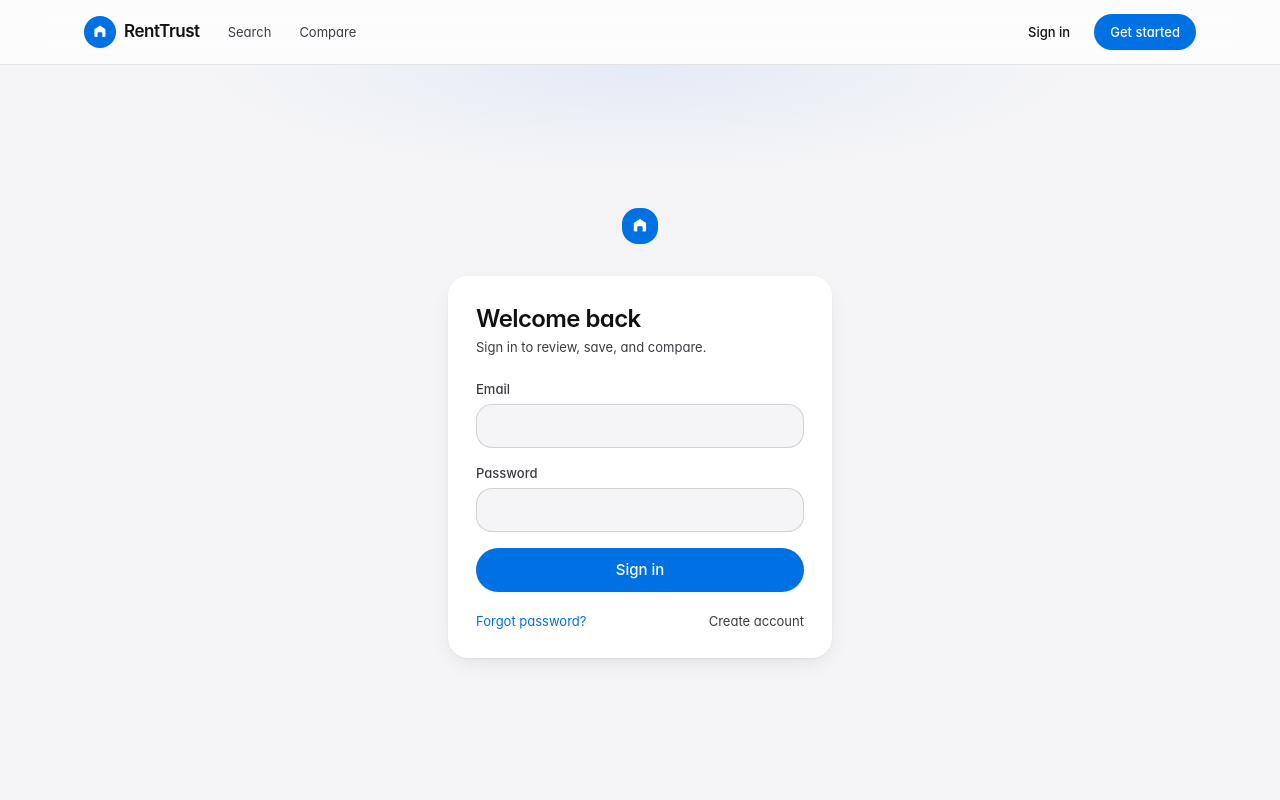
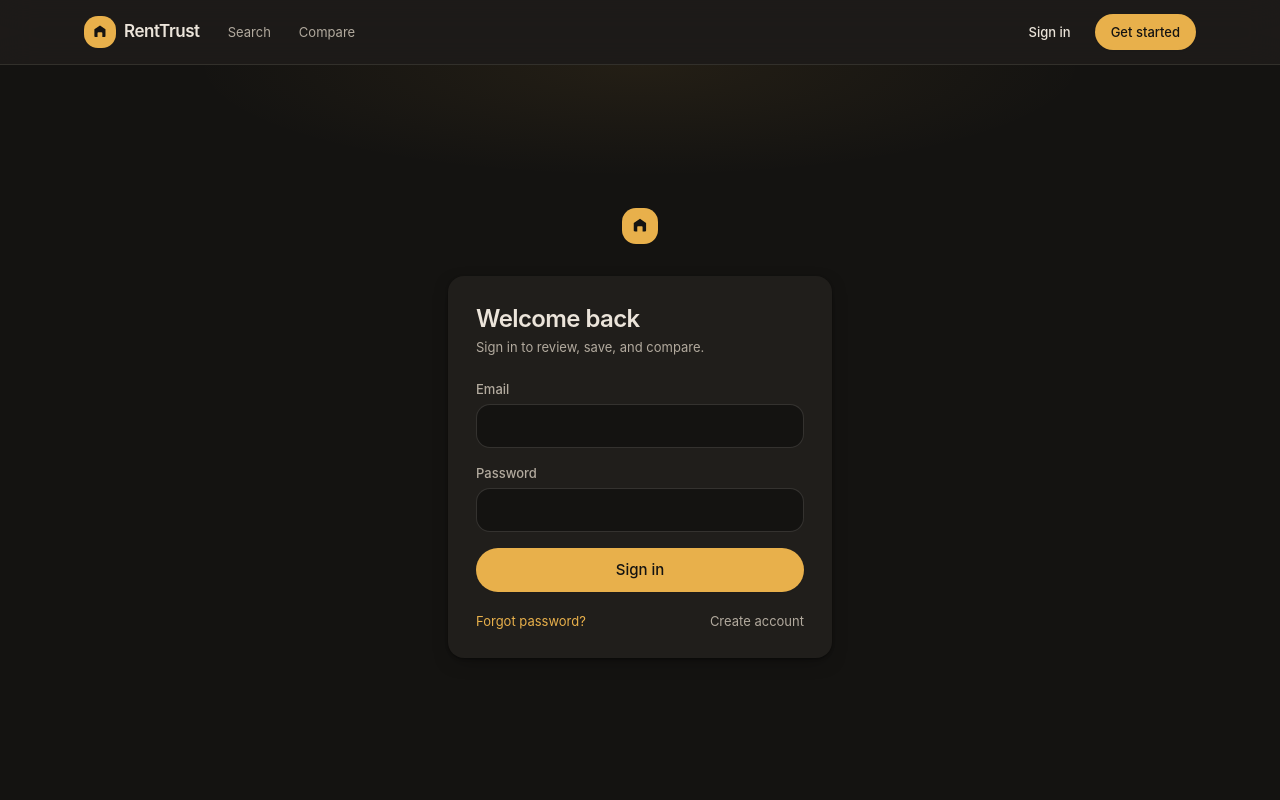
Before and after one commit to asifakhtar18/rentrust, a Next.js app in the folder apps/web/: page /login in a window 1280 px wide. Shown: the top 800 px of the page. Built offline with nearby package versions, Linux system fonts and the light colour scheme; no server answers.

Commit message:
design: dark-first warm earth palette — deep charcoal canvas, honey-gold accent, sand/wheat positives, terracotta critical; no blue, no green

```diff
--- a/apps/web/src/app/globals.css
+++ b/apps/web/src/app/globals.css
@@ -3,45 +3,63 @@
 @tailwind utilities;
 
 /*
- * Apple-inspired token layer. Light-first with a true dark theme. Values are
- * RGB channel triplets so Tailwind's <alpha-value> works. Secondary text is
- * tinted toward the ink hue, never flat gray.
+ * RentTrust design tokens — DARK-FIRST.
+ * Warm earthy palette: deep charcoal canvas, honey-gold accent, sand/wheat
+ * positives, terracotta warnings. Inspired by Golden Glow + Neutral Earth
+ * Tones. No blue, no green. Feels like warm light on dark stone.
  */
 :root {
-  --canvas: 245 245 247; /* system gray 6 — the calm page */
-  --surface: 255 255 255;
-  --surface-raised: 255 255 255;
-  --hairline: 0 0 0; /* used at low alpha */
-  --ink: 17 17 19;
-  --ink-secondary: 60 60 67; /* label secondary */
-  --ink-tertiary: 120 120 128;
-  --accent: 0 113 227; /* iOS system blue */
-  --accent-ink: 255 255 255;
-  --positive: 22 135 74;
-  --caution: 176 104 4;
-  --critical: 199 42 42;
-  --shadow: 15 23 42;
+  /* Surfaces */
+  --canvas: 20 19 17;         /* deep warm charcoal */
+  --surface: 32 30 27;        /* raised panel, like dark wood */
+  --surface-raised: 44 41 37; /* popover / dropdown */
+  --hairline: 235 228 218;    /* warm cream, used at low alpha */
+
+  /* Text */
+  --ink: 235 228 218;         /* warm cream white */
+  --ink-secondary: 178 170 158;
+  --ink-tertiary: 128 121 110;
+
+  /* Accent — warm honey gold */
+  --accent: 232 176 75;       /* #E8B04B */
+  --accent-ink: 20 19 17;     /* dark text on gold for contrast */
+
+  /* Semantic */
+  --positive: 196 180 140;    /* warm sand — quiet positive */
+  --caution: 210 155 60;      /* deeper amber */
+  --critical: 198 108 88;     /* muted terracotta, not alarming */
+
+  /* Shadows and scores */
+  --shadow: 0 0 0;
+  --score-excellent: 232 176 75;  /* gold */
+  --score-good: 210 180 120;     /* wheat */
+  --score-mixed: 178 150 110;    /* tan */
+  --score-poor: 198 108 88;      /* terracotta */
 }
 
-[data-theme='dark'] {
-  --canvas: 0 0 0;
-  --surface: 22 22 24;
-  --surface-raised: 32 32 36;
-  --hairline: 255 255 255;
-  --ink: 245 245 247;
-  --ink-secondary: 199 199 204;
-  --ink-tertiary: 142 142 147;
-  --accent: 10 132 255; /* brighter blue for dark */
-  --accent-ink: 255 255 255;
-  --positive: 48 209 88;
-  --caution: 255 179 64;
-  --critical: 255 105 97;
-  --shadow: 0 0 0;
+[data-theme='light'] {
+  --canvas: 245 240 232;      /* warm parchment */
+  --surface: 255 252 247;
+  --surface-raised: 255 252 247;
+  --hairline: 40 36 30;
+  --ink: 40 36 30;
+  --ink-secondary: 95 88 76;
+  --ink-tertiary: 148 140 128;
+  --accent: 180 130 30;       /* deeper gold for contrast on light */
+  --accent-ink: 255 252 247;
+  --positive: 110 130 80;
+  --caution: 170 115 25;
+  --critical: 185 75 55;
+  --shadow: 40 36 30;
+  --score-excellent: 180 130 30;
+  --score-good: 160 125 50;
+  --score-mixed: 148 120 75;
+  --score-poor: 185 75 55;
 }
 
 @layer base {
   * {
-    border-color: rgb(var(--hairline) / 0.1);
+    border-color: rgb(var(--hairline) / 0.08);
   }
   html {
     -webkit-font-smoothing: antialiased;
@@ -51,38 +69,31 @@
   body {
     background-color: rgb(var(--canvas));
     color: rgb(var(--ink));
-    font-feature-settings: 'cv11', 'ss01';
   }
 
-  /* Themed browser surfaces — the cheap tells, done right. */
   ::selection {
-    background: rgb(var(--accent) / 0.22);
+    background: rgb(var(--accent) / 0.25);
     color: rgb(var(--ink));
   }
   :focus-visible {
     outline: none;
-    box-shadow: 0 0 0 4px rgb(var(--accent) / 0.3);
+    box-shadow: 0 0 0 3px rgb(var(--accent) / 0.4);
     border-radius: 0.5rem;
   }
   * {
     scrollbar-width: thin;
-    scrollbar-color: rgb(var(--ink-tertiary) / 0.4) transparent;
+    scrollbar-color: rgb(var(--ink-tertiary) / 0.3) transparent;
   }
   *::-webkit-scrollbar {
-    width: 10px;
-    height: 10px;
+    width: 8px;
+    height: 8px;
   }
   *::-webkit-scrollbar-thumb {
-    background: rgb(var(--ink-tertiary) / 0.35);
+    background: rgb(var(--ink-tertiary) / 0.25);
     border-radius: 9999px;
     border: 2px solid transparent;
     background-clip: content-box;
   }
-  *::-webkit-scrollbar-thumb:hover {
-    background: rgb(var(--ink-tertiary) / 0.55);
-    background-clip: content-box;
-  }
-  /* Tabular numerals for scores and data. */
   .tabular {
     font-variant-numeric: tabular-nums;
   }
@@ -100,10 +111,9 @@
 }
 
 @layer components {
-  /* Translucent material (navbars, overlays) — a specific effect, not decor. */
   .material {
-    background: rgb(var(--surface) / 0.72);
-    backdrop-filter: saturate(180%) blur(20px);
-    -webkit-backdrop-filter: saturate(180%) blur(20px);
+    background: rgb(var(--surface) / 0.75);
+    backdrop-filter: saturate(120%) blur(16px);
+    -webkit-backdrop-filter: saturate(120%) blur(16px);
   }
 }
--- a/apps/web/src/app/layout.tsx
+++ b/apps/web/src/app/layout.tsx
@@ -14,17 +14,14 @@ export const metadata: Metadata = {
 };
 
 export const viewport: Viewport = {
-  themeColor: [
-    { media: '(prefers-color-scheme: light)', color: '#f5f5f7' },
-    { media: '(prefers-color-scheme: dark)', color: '#000000' },
-  ],
+  themeColor: '#141311',
   width: 'device-width',
   initialScale: 1,
 };
 
 export default function RootLayout({ children }: { children: React.ReactNode }) {
   return (
-    <html lang="en" suppressHydrationWarning>
+    <html lang="en" style={{ colorScheme: 'dark' }} suppressHydrationWarning>
       <body className="min-h-dvh antialiased">
         <Providers>
           <Navbar />
--- a/apps/web/src/app/page.tsx
+++ b/apps/web/src/app/page.tsx
@@ -25,10 +25,10 @@ export default async function HomePage() {
       <section className="relative overflow-hidden">
         <div
           aria-hidden
-          className="pointer-events-none absolute inset-x-0 -top-40 h-[32rem] opacity-70"
+          className="pointer-events-none absolute inset-x-0 -top-40 h-[32rem] opacity-80"
           style={{
             background:
-              'radial-gradient(60% 60% at 50% 0%, rgb(var(--accent) / 0.14), transparent 70%)',
+              'radial-gradient(55% 55% at 50% 0%, rgb(var(--accent) / 0.18), transparent 72%)',
           }}
         />
         <div className="mx-auto max-w-4xl px-5 pb-16 pt-20 text-center sm:pt-28">
--- a/apps/web/src/components/score-ring.tsx
+++ b/apps/web/src/components/score-ring.tsx
@@ -8,10 +8,10 @@ import { cn } from '@/lib/cn';
  */
 
 export function scoreBand(score: number): { tone: string; label: string } {
-  if (score >= 80) return { tone: 'var(--positive)', label: 'Excellent' };
-  if (score >= 65) return { tone: 'var(--accent)', label: 'Good' };
-  if (score >= 45) return { tone: 'var(--caution)', label: 'Mixed' };
-  return { tone: 'var(--critical)', label: 'Poor' };
+  if (score >= 80) return { tone: 'var(--score-excellent)', label: 'Excellent' };
+  if (score >= 65) return { tone: 'var(--score-good)', label: 'Good' };
+  if (score >= 45) return { tone: 'var(--score-mixed)', label: 'Mixed' };
+  return { tone: 'var(--score-poor)', label: 'Poor' };
 }
 
 export function ScoreRing({
--- a/apps/web/tailwind.config.ts
+++ b/apps/web/tailwind.config.ts
@@ -1,26 +1,25 @@
 import type { Config } from 'tailwindcss';
 
 /**
- * Apple-inspired design system tokens. Colors, radii, shadows, and motion are
- * driven by CSS custom properties (see globals.css) so light/dark are a single
- * source of truth. The scale follows an 8pt rhythm and a restrained type ramp.
+ * RentTrust design tokens — DARK-FIRST. Apple-quality craft (smooth motion,
+ * generous spacing, pill shapes, layered depth, clean type) with RentTrust's
+ * own identity: a deep warm-charcoal world lit by a warm amber accent.
+ * No blue, no green. Colors resolve from CSS custom properties (globals.css);
+ * the default is dark, light is opt-in via [data-theme="light"].
  */
 const config: Config = {
   content: ['./src/**/*.{ts,tsx}'],
-  darkMode: ['class', '[data-theme="dark"]'],
+  darkMode: ['class', '[data-theme="light"]'],
   theme: {
     extend: {
       colors: {
-        // Surfaces (materials): base canvas → raised → overlay.
         canvas: 'rgb(var(--canvas) / <alpha-value>)',
         surface: 'rgb(var(--surface) / <alpha-value>)',
         'surface-raised': 'rgb(var(--surface-raised) / <alpha-value>)',
         hairline: 'rgb(var(--hairline) / <alpha-value>)',
-        // Text roles.
         ink: 'rgb(var(--ink) / <alpha-value>)',
         'ink-secondary': 'rgb(var(--ink-secondary) / <alpha-value>)',
         'ink-tertiary': 'rgb(var(--ink-tertiary) / <alpha-value>)',
-        // Single confident accent (iOS system blue) + semantic hues.
         accent: 'rgb(var(--accent) / <alpha-value>)',
         'accent-ink': 'rgb(var(--accent-ink) / <alpha-value>)',
         positive: 'rgb(var(--positive) / <alpha-value>)',
@@ -29,57 +28,55 @@ const config: Config = {
       },
       fontFamily: {
         sans: [
+          'Inter',
           '-apple-system',
           'BlinkMacSystemFont',
-          'SF Pro Text',
-          'SF Pro Display',
-          'Inter',
           'Segoe UI',
           'system-ui',
           'sans-serif',
         ],
       },
       fontSize: {
-        // Apple-leaning ramp with tight display tracking.
         caption: ['0.75rem', { lineHeight: '1rem', letterSpacing: '0' }],
         footnote: ['0.8125rem', { lineHeight: '1.125rem' }],
         body: ['0.9375rem', { lineHeight: '1.5rem' }],
         callout: ['1.0625rem', { lineHeight: '1.6rem' }],
         title3: ['1.25rem', { lineHeight: '1.6rem', letterSpacing: '-0.01em' }],
-        title2: ['1.5rem', { lineHeight: '1.85rem', letterSpacing: '-0.018em' }],
-        title1: ['2rem', { lineHeight: '2.3rem', letterSpacing: '-0.022em' }],
-        display: ['2.75rem', { lineHeight: '3rem', letterSpacing: '-0.028em' }],
-        'display-lg': ['3.75rem', { lineHeight: '3.9rem', letterSpacing: '-0.032em' }],
+        title2: ['1.5rem', { lineHeight: '1.85rem', letterSpacing: '-0.016em' }],
+        title1: ['1.875rem', { lineHeight: '2.2rem', letterSpacing: '-0.02em' }],
+        display: ['2.5rem', { lineHeight: '2.8rem', letterSpacing: '-0.025em' }],
+        'display-lg': ['3.25rem', { lineHeight: '3.5rem', letterSpacing: '-0.03em' }],
       },
       borderRadius: {
-        lg: '0.75rem',
-        xl: '1rem',
-        '2xl': '1.25rem',
-        '3xl': '1.75rem',
+        lg: '0.625rem',
+        xl: '0.875rem',
+        '2xl': '1rem',
+        '3xl': '1.25rem',
       },
       boxShadow: {
-        // Layered soft depth (offset + blur), never a flat halo.
-        card: '0 1px 2px rgb(var(--shadow) / 0.06), 0 8px 24px -8px rgb(var(--shadow) / 0.12)',
-        raised: '0 2px 4px rgb(var(--shadow) / 0.08), 0 18px 48px -12px rgb(var(--shadow) / 0.22)',
-        focus: '0 0 0 4px rgb(var(--accent) / 0.28)',
+        /* Deep, soft shadows for a dark world — depth comes from the glow of
+           raised surfaces more than drop shadow. */
+        card: '0 1px 3px rgb(var(--shadow) / 0.4), 0 6px 20px -8px rgb(var(--shadow) / 0.5)',
+        raised: '0 4px 10px rgb(var(--shadow) / 0.45), 0 16px 40px -10px rgb(var(--shadow) / 0.6)',
+        focus: '0 0 0 3px rgb(var(--accent) / 0.4)',
+        glow: '0 0 24px -4px rgb(var(--accent) / 0.35)',
       },
       transitionTimingFunction: {
-        // Exponential ease-out — the Apple "settle".
         out: 'cubic-bezier(0.16, 1, 0.3, 1)',
       },
       keyframes: {
         'fade-rise': {
-          from: { opacity: '0', transform: 'translateY(8px)' },
+          from: { opacity: '0', transform: 'translateY(6px)' },
           to: { opacity: '1', transform: 'translateY(0)' },
         },
         'scale-in': {
-          from: { opacity: '0', transform: 'scale(0.98)' },
+          from: { opacity: '0', transform: 'scale(0.97)' },
           to: { opacity: '1', transform: 'scale(1)' },
         },
       },
       animation: {
-        'fade-rise': 'fade-rise 0.5s cubic-bezier(0.16, 1, 0.3, 1) both',
-        'scale-in': 'scale-in 0.35s cubic-bezier(0.16, 1, 0.3, 1) both',
+        'fade-rise': 'fade-rise 0.45s cubic-bezier(0.16, 1, 0.3, 1) both',
+        'scale-in': 'scale-in 0.3s cubic-bezier(0.16, 1, 0.3, 1) both',
       },
     },
   },
```
